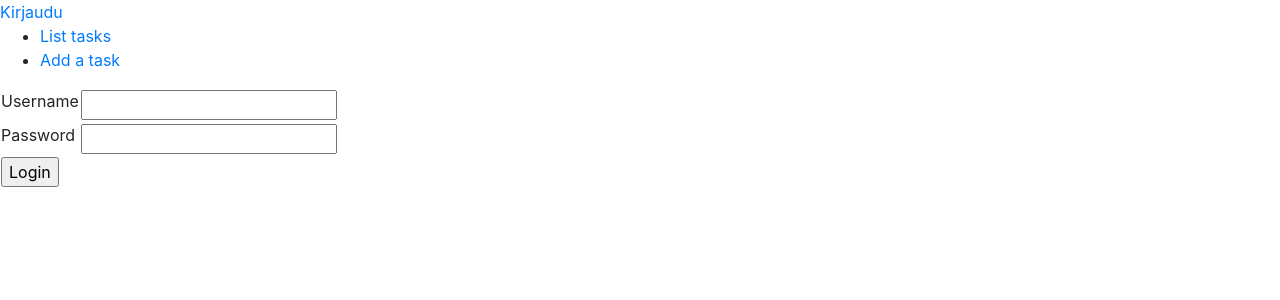
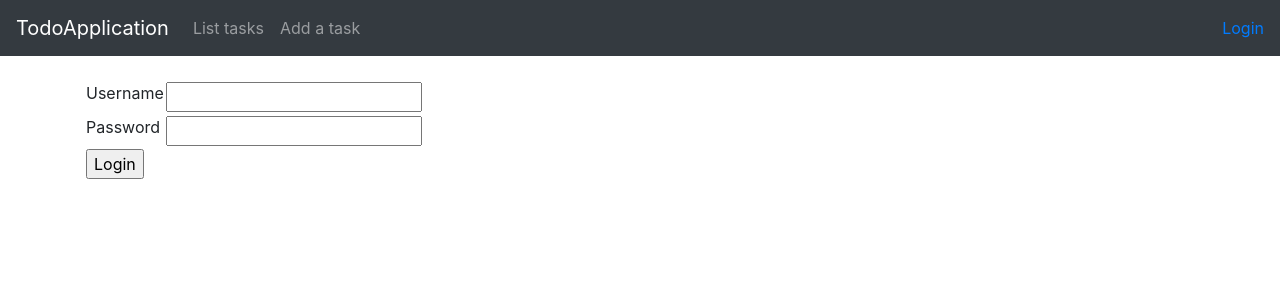
Before and after one commit to aarekr/todoApp, a Flask app: page /auth/login in a window 1280 px wide. Shown: the top 300 px of the page. Run offline with Flask 2, Linux system fonts and the light colour scheme; some libraries are stand-ins or nearby versions.

Commit message:
Bootstrap: Navigation bar

```diff
--- a/application/templates/layout.html
+++ b/application/templates/layout.html
@@ -7,22 +7,38 @@
     </head>
 
     <body>
+
+      <nav class="navbar navbar-expand-md navbar-dark bg-dark mb-4">
+	<a class="navbar-brand" href="#">TodoApplication</a>
+	<button class="navbar-toggler" type="button" data-toggle="collapse" data-target="#navbarCollapse" aria-controls="navbarCollapse" aria-expanded="false" aria-label="Toggle navigation">
+          <span class="navbar-toggler-icon"></span>
+	</button>
+	<div class="collapse navbar-collapse" id="navbarCollapse">
+          <ul class="navbar-nav mr-auto">
+            <li class="nav-item">
+              <a class="nav-link" href="{{ url_for('tasks_index') }} ">List tasks</a>
+            </li>
+            <li class="nav-item">
+              <a class="nav-link" href="{{ url_for('tasks_form') }} ">Add a task</a>
+            </li>
+          </ul>
+          <div class="form-inline mt-2 mt-md-0">
 	    {% if current_user.is_authenticated %}
-      <p>
-	Kirjautunut nimellä {{ current_user.name }}. <a href="{{ url_for('auth_logout') }}">Kirjaudu ulos</a>
-      </p>
+	    <a href="{{ url_for('auth_logout') }}">Hello {{ current_user.name }} -- Logout</a>
 	    {% else %}
-      <a href="{{ url_for('auth_login') }}">Kirjaudu</a>
+	    <a href="{{ url_for('auth_login') }}">Login</a>
 	    {% endif %}
-      <ul>
-	<li><a href="{{ url_for('tasks_index') }}">List tasks</a></li>
-	<li><a href="{{ url_for('tasks_form') }}">Add a task</a></li>
-      </ul>
+          </div>
+	</div>
+      </nav>
+
+      <main role="main" class="container">
         {% block body %}
         <p>
         Tasks to do
         </p>
         {% endblock %}
+      </main>
 
       <script src="https://code.jquery.com/jquery-3.2.1.slim.min.js" integrity="sha384-KJ3o2DKtIkvYIK3UENzmM7KCkRr/rE9/Qpg6aAZGJwFDMVNA/GpGFF93hXpG5KkN" crossorigin="anonymous"></script>
       <script src="https://cdnjs.cloudflare.com/ajax/libs/popper.js/1.12.9/umd/popper.min.js" integrity="sha384-ApNbgh9B+Y1QKtv3Rn7W3mgPxhU9K/ScQsAP7hUibX39j7fakFPskvXusvfa0b4Q" crossorigin="anonymous"></script>
```
Lines whose indentation alone changed are shown as unchanged.
